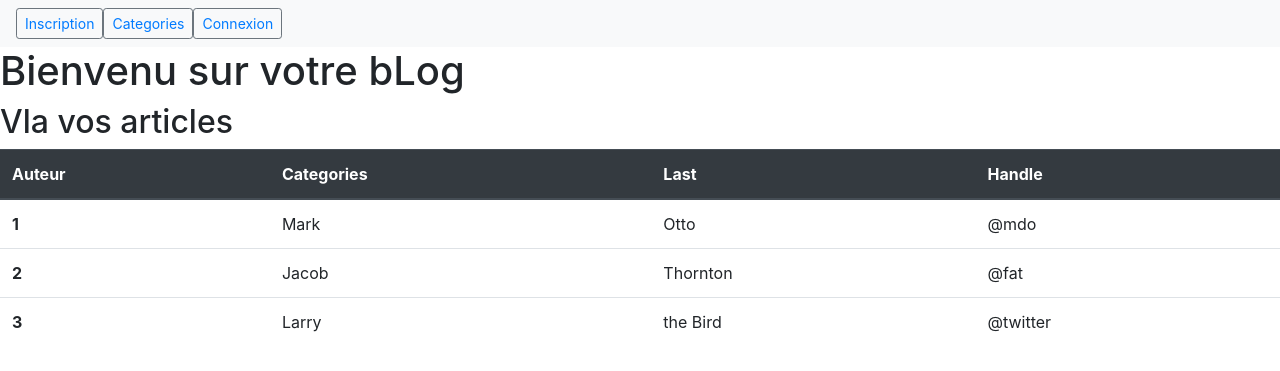
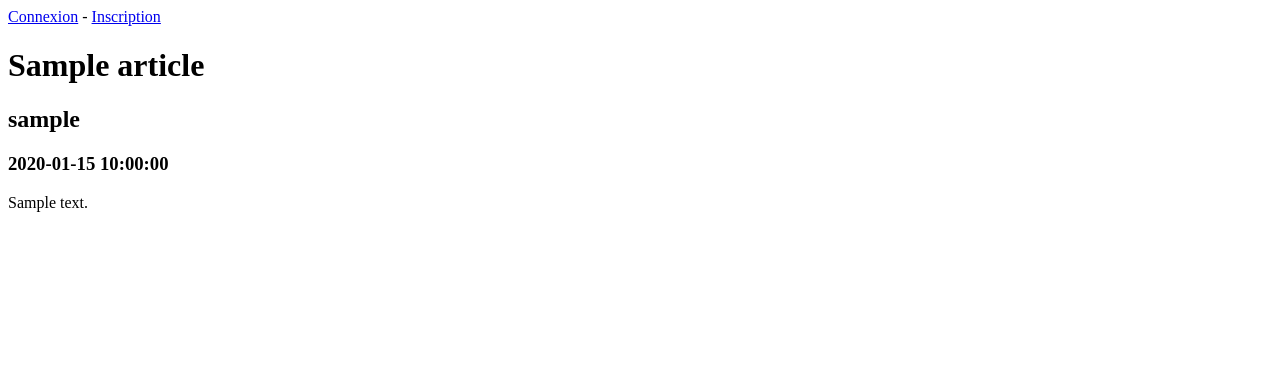
Before and after one commit to Shogu23/blog, a PHP site: page /blog/ in a window 1280 px wide. Shown: the top 371 px of the page. Run offline with PHP 8.4, Linux system fonts and the light colour scheme; tables that the repository leaves empty or names only in its code hold one stand-in row (values such as "Sample post").

Commit message:
INDEX ARTICLE BLOG last MODIF

```diff
--- a/index.php
+++ b/index.php
@@ -1,61 +1,38 @@
-<!doctype html>
+<?php
+require_once 'inc/header.php';
+// On se connecte a la base de données
+require_once 'inc/connect.php';
+
+// Si tu veux ne selectionner que certaines parties a afficher
+$sql = "SELECT a.*, c.`name`, u.`nickname` FROM `articles` a
+        LEFT JOIN `categories` c ON a.`categories_id` = c.`id`
+        LEFT JOIN `users` u ON a.`users_id` = u.`id`";
+
+$query = $db->query($sql);
+
+$articles = $query->fetchAll(PDO::FETCH_ASSOC);
+
+?>
+
+<!DOCTYPE html>
 <html lang="en">
-  <head>
-    <!-- Required meta tags -->
-    <meta charset="utf-8">
-    <meta name="viewport" content="width=device-width, initial-scale=1, shrink-to-fit=no">
+<head>
+    <meta charset="UTF-8">
+    <meta name="viewport" content="width=device-width, initial-scale=1.0">
+    <title>Mon Blog</title>
+</head>
+<body>
 
-    <!-- Bootstrap CSS -->
-    <link rel="stylesheet" href="https://stackpath.bootstrapcdn.com/bootstrap/4.5.0/css/bootstrap.min.css" integrity="sha384-9aIt2nRpC12Uk9gS9baDl411NQApFmC26EwAOH8WgZl5MYYxFfc+NcPb1dKGj7Sk" crossorigin="anonymous">
+<?php foreach($articles as $article): ?>
 
-    <title>Hello, world!</title>
-  </head>
-  <body>
-  <nav class="navbar navbar-light bg-light">
-  <form class="form-inline">
-    <button class="btn btn-sm btn-outline-secondary" type="button"><a href="/blog/utilisateurs/index.php">Inscription</a></button>
-    <button class="btn btn-sm btn-outline-secondary" type="button"><a href="/blog/categories/index.php">Categories</a></button>
-    <button class="btn btn-sm btn-outline-secondary" type="button"><a href="/blog/utilisateurs/connexion.php">Connexion</a></button>
-  </form>
-</nav>
-    <h1>Bienvenu sur votre bLog</h1>
-    <h2>Vla vos articles</h2>
+<h1> <?= $article['title'] ?> </h1>
+<h2> <?= $article['nickname'] ?> </h2>
+<h3> <?= $article['created_at'] ?> </h3>
+<p> <?= $article['content'] ?> </p>
 
-    <table class="table">
-  <thead class="thead-dark">
-    <tr>
-      <th scope="col">Auteur</th>
-      <th scope="col">Categories</th>
-      <th scope="col">Last</th>
-      <th scope="col">Handle</th>
-    </tr>
-  </thead>
-  <tbody>
-    <tr>
-      <th scope="row">1</th>
-      <td>Mark</td>
-      <td>Otto</td>
-      <td>@mdo</td>
-    </tr>
-    <tr>
-      <th scope="row">2</th>
-      <td>Jacob</td>
-      <td>Thornton</td>
-      <td>@fat</td>
-    </tr>
-    <tr>
-      <th scope="row">3</th>
-      <td>Larry</td>
-      <td>the Bird</td>
-      <td>@twitter</td>
-    </tr>
-  </tbody>
-</table>
+<?php endforeach; ?>
 
-    <!-- Optional JavaScript -->
-    <!-- jQuery first, then Popper.js, then Bootstrap JS -->
-    <script src="https://code.jquery.com/jquery-3.5.1.slim.min.js" integrity="sha384-DfXdz2htPH0lsSSs5nCTpuj/zy4C+OGpamoFVy38MVBnE+IbbVYUew+OrCXaRkfj" crossorigin="anonymous"></script>
-    <script src="https://cdn.jsdelivr.net/npm/popper.js@1.16.0/dist/umd/popper.min.js" integrity="sha384-Q6E9RHvbIyZFJoft+2mJbHaEWldlvI9IOYy5n3zV9zzTtmI3UksdQRVvoxMfooAo" crossorigin="anonymous"></script>
-    <script src="https://stackpath.bootstrapcdn.com/bootstrap/4.5.0/js/bootstrap.min.js" integrity="sha384-OgVRvuATP1z7JjHLkuOU7Xw704+h835Lr+6QL9UvYjZE3Ipu6Tp75j7Bh/kR0JKI" crossorigin="anonymous"></script>
-  </body>
+
+
+</body>
 </html>
```
Also changed, not shown: utilisateurs/index.php (+73 -27 lines).
